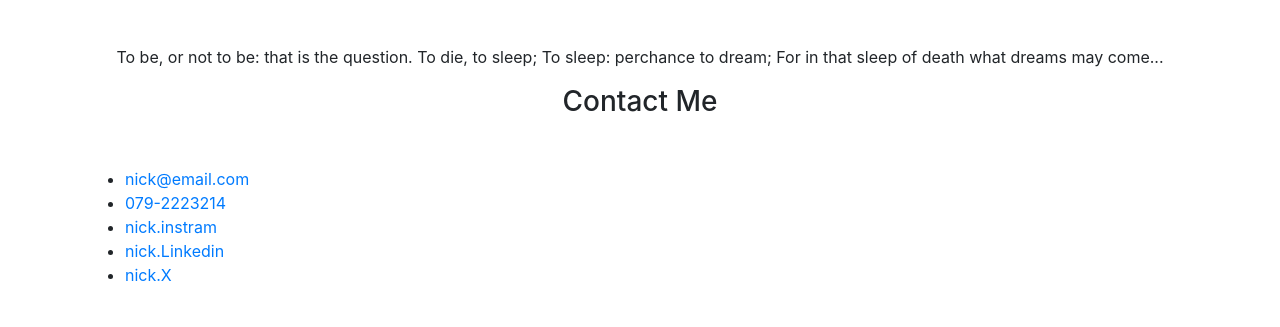
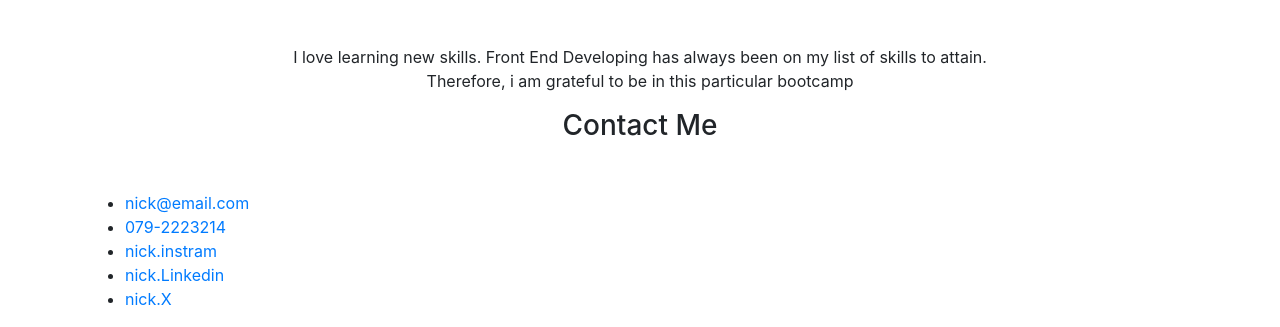
Before and after one commit to Nickncb96/Bootstrap-Portfolio, a plain HTML site: page index.html in a window 1280 px wide. Shown: the part 4454-4781 px from the top of the page. Before the commit the page ends 4757 px from the top, so only its background shows below. Drawn offline with nearby package versions, Linux system fonts and the light colour scheme.

Commit message:
changes to the about me text

```diff
--- a/index.html
+++ b/index.html
@@ -149,8 +149,8 @@
     <section id="about-me" class="container">
         <h3 class="text-center mb-5">About Me</h3>
         <p class="text-center">
-            To be, or not to be: that is the question. To die, to sleep; To sleep: perchance to dream;
-            For in that sleep of death what dreams may come...
+           I love learning new skills. Front End Developing has always been on my list of skills to attain. <br/>
+            Therefore, i am grateful to be in this particular bootcamp
         </p>
     </section>
 
```
